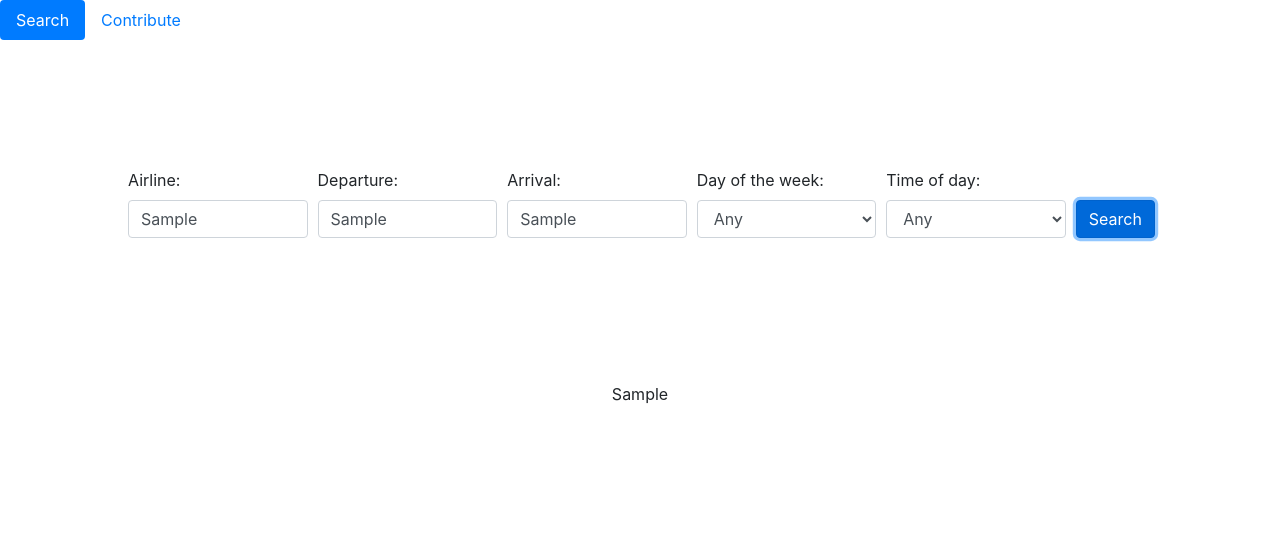
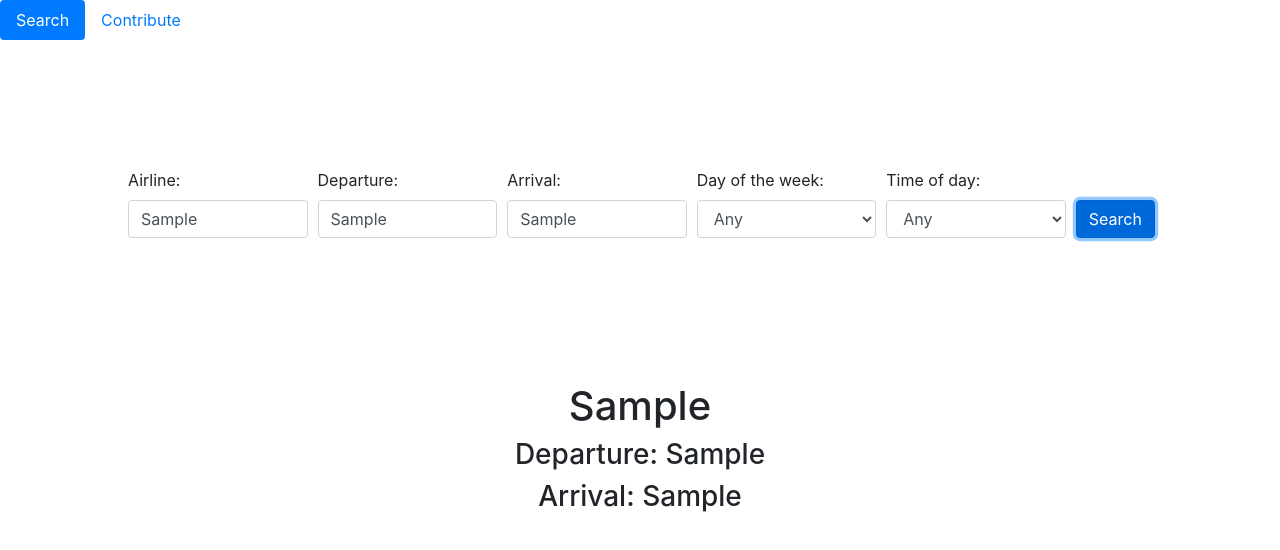
Before and after one commit to sophiazhi/airborne, a React (Create React App) app: page / in a window 1280 px wide. Both pictures are taken after typing "Sample", "Sample", "Sample" into the empty fields and a click on the button "Search". Shown: the top 550 px of the page. Built offline with nearby package versions, Linux system fonts and the light colour scheme.

Commit message:
Update Search.js

```diff
--- a/src/Search.js
+++ b/src/Search.js
@@ -2,6 +2,7 @@ import React from 'react';
 import Form from 'react-bootstrap/Form';
 import Button from 'react-bootstrap/Button';
 import Col from 'react-bootstrap/Col';
+import Row from 'react-bootstrap/Row';
 
 class Search extends React.Component {
     constructor(props) {
@@ -12,7 +13,6 @@ class Search extends React.Component {
         this.time = React.createRef();
         this.airline = React.createRef();
 
-
         this.state = {
             departure: '',
             arrival: '',
@@ -20,8 +20,6 @@ class Search extends React.Component {
             time: '',
             airline: '',
         }
-
-
 
         this.result = React.createRef();
         this.handleSubmit = this.handleSubmit.bind(this);
@@ -40,6 +38,7 @@ class Search extends React.Component {
     }
 
     renderSearchResult(){
+        //only render if none in state aren't empty
         const results = Object.assign({}, this.state);
         for (const i in results) {
             if (results[i] == '') {
@@ -47,8 +46,12 @@ class Search extends React.Component {
             }
         }
         return(
-            <SearchResult departure={this.state.departure}
-
+            <SearchResult
+                departure={this.state.departure}
+                arrival={this.state.arrival}
+                dayOfWeek={this.state.dayOfWeek}
+                time={this.state.time}
+                airline={this.state.airline}
             />
         )
     }
@@ -115,7 +118,6 @@ class Search extends React.Component {
             </div>
         )
     }
-
 }
 
 
@@ -129,7 +131,14 @@ class SearchResult extends React.Component {
     render() {
         return (
             <div>
-                <p>{this.props.departure}</p>
+                <Row>
+                    <Col>
+                        <h1>{this.props.airline}</h1>
+                        <h3>Departure: {this.props.departure}</h3>
+                        <h3>Arrival: {this.props.arrival}</h3>
+                    </Col>
+                </Row>
+
             </div>
         )
     }
```
